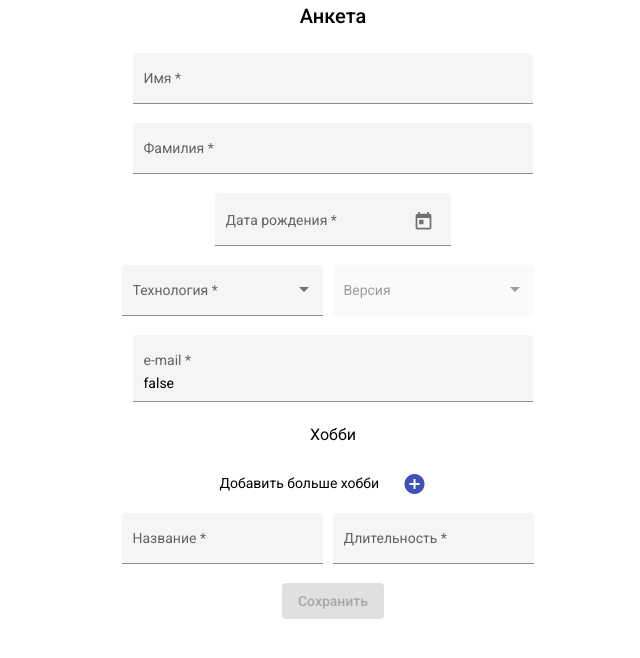
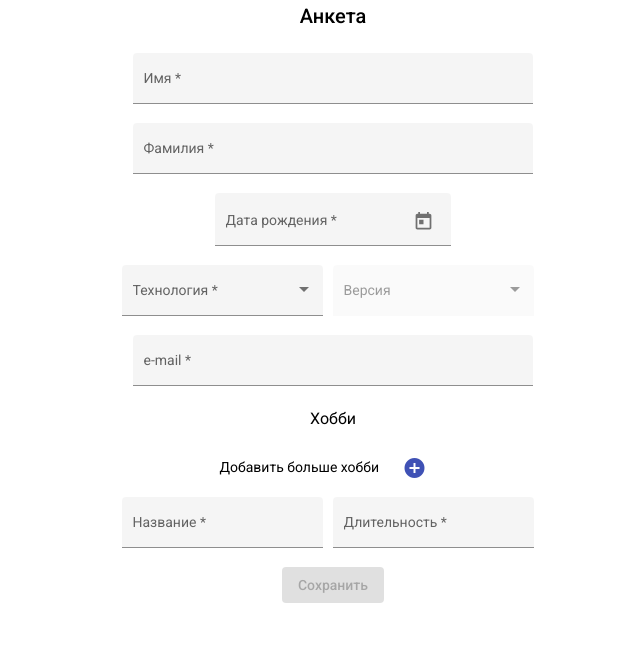
Before and after one commit to VolodumurGruv/questionary, an Angular app: page / in a window 1280 px wide. Shown: the top 658 px of the page, without its empty margins (307-947 px from the left). Built offline with nearby package versions, Linux system fonts and the light colour scheme.

Commit message:
cleaned from dev commands

```diff
--- a/src/app/questionare/questionare.component.html
+++ b/src/app/questionare/questionare.component.html
@@ -86,9 +86,6 @@
       <mat-error *ngIf="formQuestion.get('email')?.errors?.taken"
         >Такой e-mail занят, укажите другой</mat-error
       >
-      <div>
-        {{ formQuestion.controls.email?.dirty }}
-      </div>
     </mat-form-field>
     <div class="hobby" formArrayName="hobby">
       <h3>Хобби</h3>
--- a/src/app/questionare/questionare.component.ts
+++ b/src/app/questionare/questionare.component.ts
@@ -87,12 +87,9 @@ export class QuestionareComponent implements OnInit {
         duration: ['', Validators.required],
       })
     );
-    console.log(this.formQuestion.controls.email.errors);
-
-    console.log(this.getHobbies().valid);
   }
 
   save() {
-    console.log(this.formQuestion.controls.email);
+    console.log(this.formQuestion.value);
   }
 }
--- a/src/app/services/email.service.ts
+++ b/src/app/services/email.service.ts
@@ -9,8 +9,6 @@ export class EmaileService {
   isEmailTaken(email: string): Observable<boolean> {
     const isTaken = emails.includes(email);
 
-    console.log(`isTaken service ${isTaken}`);
-
     return of(isTaken).pipe(delay(1000));
   }
 }
--- a/src/app/validators/email.validator.ts
+++ b/src/app/validators/email.validator.ts
@@ -6,7 +6,6 @@ export function uniqueEmail(emails: EmaileService): AsyncValidatorFn {
   return (control: AbstractControl) => {
     return emails.isEmailTaken(control.value).pipe(
       map((isTaken) => {
-        console.log(isTaken);
         return isTaken ? { taken: true } : null;
       })
     );
```
